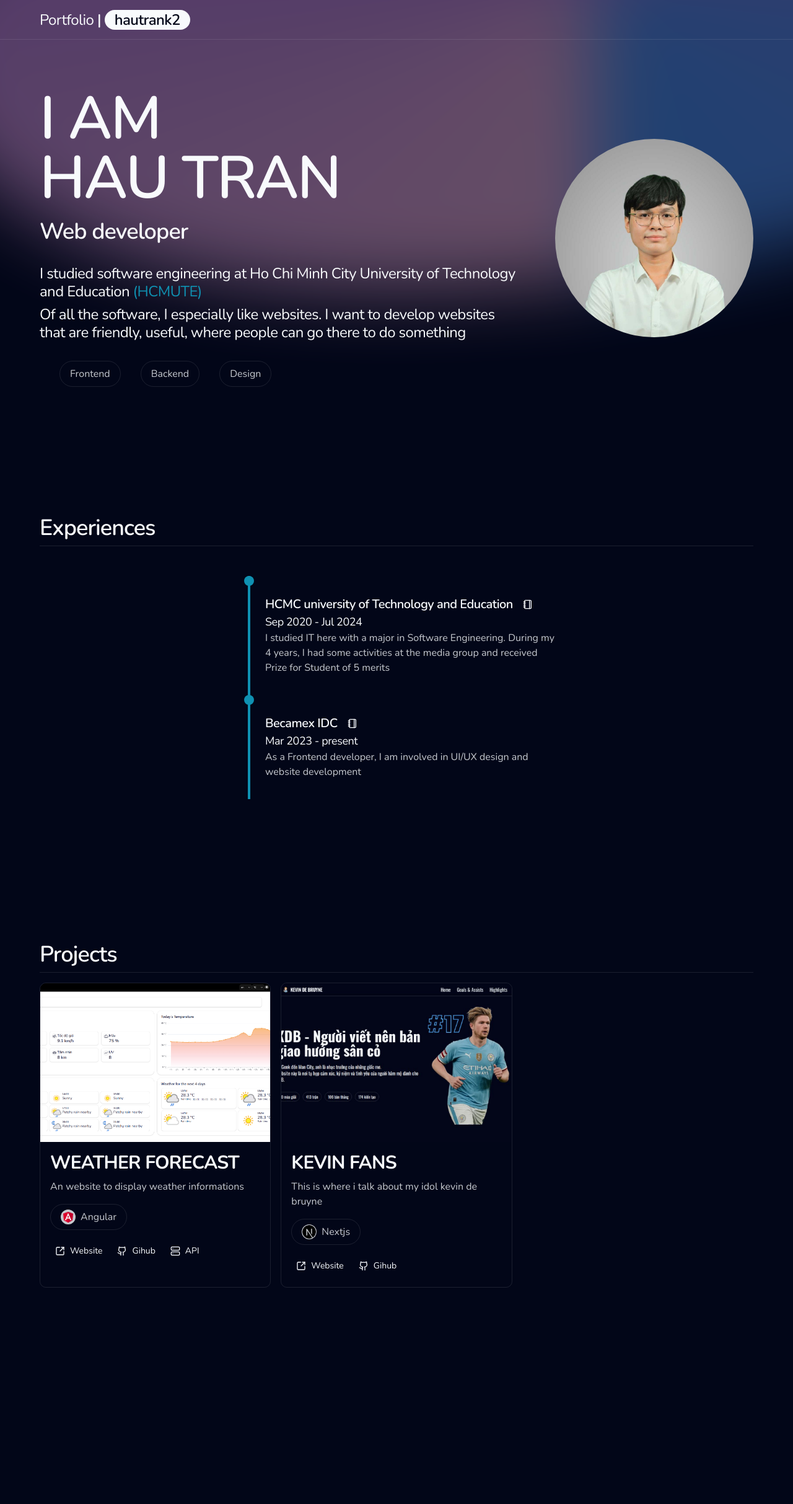
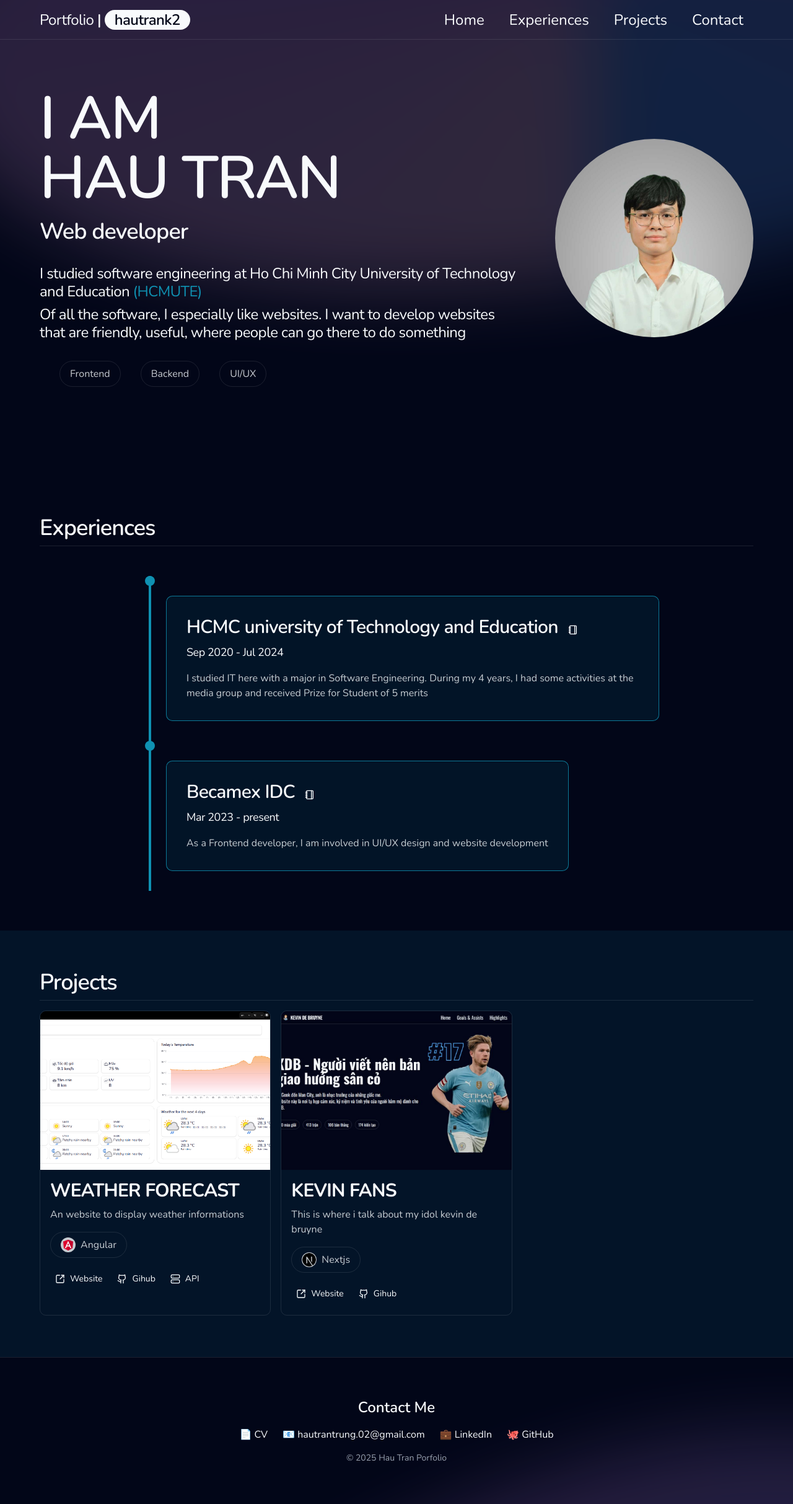
Before and after one commit to hautrank2/portfolio, a Next.js app: page / in a window 1280 px wide. Shown: the whole page at 62% size. Before the commit the page ends 2224 px from the top, so only its background shows below. Built offline with nearby package versions, Linux system fonts and the light colour scheme.

Commit message:
feat(Home): add contact section

```diff
--- a/next.config.ts
+++ b/next.config.ts
@@ -5,7 +5,9 @@ const nextConfig: NextConfig = {
     remotePatterns: [
       {
         protocol: "https",
-        hostname: "vinahost.vn",
+        hostname: "**",
+        port: "",
+        pathname: "**",
       },
     ],
   },
--- /dev/null
+++ b/src/app/components/Contact.tsx
@@ -0,0 +1,56 @@
+import React from "react";
+
+const Contact = () => {
+  return (
+    <div>
+      <div className="max-w-4xl mx-auto px-4 text-center">
+        <h2 className="text-2xl font-semibold mb-4">Contact Me</h2>
+        <ul className="flex justify-center space-x-6 mb-4">
+          <li>
+            <a
+              href="/my-cv.pdf"
+              target="_blank"
+              rel="noopener noreferrer"
+              className="hover:underline"
+            >
+              📄 CV
+            </a>
+          </li>
+          <li>
+            <a
+              href="mailto:hautrantrung.02@gmail.com"
+              className="hover:underline"
+            >
+              📧 hautrantrung.02@gmail.com
+            </a>
+          </li>
+          <li>
+            <a
+              href="https://www.linkedin.com/in/hautrank2/"
+              target="_blank"
+              rel="noopener noreferrer"
+              className="hover:underline"
+            >
+              💼 LinkedIn
+            </a>
+          </li>
+          <li>
+            <a
+              href="https://github.com/hautrank2"
+              target="_blank"
+              rel="noopener noreferrer"
+              className="hover:underline"
+            >
+              🐙 GitHub
+            </a>
+          </li>
+        </ul>
+        <p className="text-sm text-gray-400">
+          © {new Date().getFullYear()} Hau Tran Porfolio
+        </p>
+      </div>
+    </div>
+  );
+};
+
+export default Contact;
--- a/src/app/components/Experiences.tsx
+++ b/src/app/components/Experiences.tsx
@@ -35,14 +35,16 @@ function Experiences({}) {
       des: "I studied IT here with a major in Software Engineering. During my 4 years, I had some activities at the media group and received Prize for Student of 5 merits",
       projects: [
         {
-          title: "Nha Trang",
-          description: "August 2024",
-          imageUrl: "/img/smic-nha_trang.jpg",
+          title: "Prize for Student of 5 merits",
+          description: "January 2024",
+          imageUrl:
+            "https://res.cloudinary.com/dhl9sisnc/image/upload/v1753499927/my-self/university/prize-5.jpg",
         },
         {
-          title: "Receive certificate of merit from the product manager",
-          description: "January 2025",
-          imageUrl: "/img/orion_nnn.jpg",
+          title: "Prize for Student of 5 merits",
+          description: "January 2024",
+          imageUrl:
+            "https://res.cloudinary.com/dhl9sisnc/image/upload/v1753500033/my-self/university/prize-5-seft.jpg",
         },
       ],
     },
@@ -55,18 +57,26 @@ function Experiences({}) {
         {
           title: "Nha Trang",
           description: "August 2024",
-          imageUrl: "/img/smic-nha_trang.jpg",
+          imageUrl:
+            "https://res.cloudinary.com/dhl9sisnc/image/upload/v1753499817/my-self/bcm/smic-nha_trang_sjduem.jpg",
         },
         {
           title: "Receive certificate of merit from the product manager",
           description: "January 2025",
-          imageUrl: "/img/orion_nnn.jpg",
+          imageUrl:
+            "https://res.cloudinary.com/dhl9sisnc/image/upload/v1753499791/my-self/bcm/orion_nnn_hvikt6.jpg",
+        },
+        {
+          title: "Team building",
+          description: "June 2025",
+          imageUrl:
+            "https://res.cloudinary.com/dhl9sisnc/image/upload/v1753500793/my-self/bcm/teambuilding2025_ysqkrn.jpg",
         },
       ],
     },
   ];
   return (
-    <div className="mt-4 ps-12 pt-8 max-w-xl mx-auto">
+    <div className="mt-4 ps-12 pt-8 max-w-4xl mx-auto">
       {data.map((exp, ix) => {
         return (
           <div
@@ -96,13 +106,17 @@ interface Experience {
 
 const Exp = ({ exp }: { exp: Experience }) => {
   return (
-    <div key={exp.company}>
+    <div
+      key={exp.company}
+      className="rounded-lg bg-primary/10 border border-primary/80 p-8"
+    >
       <div className="flex gap-4 items-center">
         <Link target="_blank" href={exp.href}>
-          <Typography variant="h4" className="hover:text-primary">
+          <Typography variant="h2" className="hover:text-primary">
             {exp.company}
           </Typography>
         </Link>
+        {exp.projects.length > 0 && (
           <Dialog>
             <DialogTrigger asChild>
               <Notebook className="hover:cursor-pointer" size={16} />
@@ -142,8 +156,9 @@ const Exp = ({ exp }: { exp: Experience }) => {
               </Carousel>
             </DialogContent>
           </Dialog>
+        )}
       </div>
-      <Typography variant="h5" className="font-normal">
+      <Typography variant="h5" className="font-normal mb-4">
         {exp.duration}
       </Typography>
       <Typography variant="p" className="font-normal">
--- a/src/app/page.tsx
+++ b/src/app/page.tsx
@@ -6,6 +6,7 @@ import SectionHeadline from "./components/SectionHeadline";
 import ProjectSection from "./components/ProjectSection";
 import { cn } from "~/lib/utils";
 import Script from "next/script";
+import Contact from "./components/Contact";
 
 export default function Home() {
   const stacks = [
@@ -16,13 +17,14 @@ export default function Home() {
       title: "Backend",
     },
     {
-      title: "Design",
+      title: "UI/UX",
     },
   ];
 
-  const sectionClassName = "max-w-[80rem] mx-auto min-h-[86vh] p-16 opacity-0";
+  const maxWidth = "max-w-[80rem]";
+  const sectionClassName = `${maxWidth} mx-auto min-h-[86vh] p-16 opacity-0`;
   return (
-    <div className="py-20">
+    <div className="pt-20">
       <Header />
       <section id="banner" className={cn(sectionClassName)}>
         <div className="flex items-center mx-auto">
@@ -86,9 +88,24 @@ export default function Home() {
         <Experiences />
       </section>
 
-      <section id="projects" className={cn(sectionClassName, "mx-auto")}>
-        <SectionHeadline title="Projects" href="projects" />
-        <ProjectSection />
+      <section
+        id="projects"
+        className={cn(sectionClassName, "bg-primary/10 max-w-screen")}
+      >
+        <div className={cn(maxWidth, "mx-auto")}>
+          <SectionHeadline title="Projects" href="projects" />
+          <ProjectSection />
+        </div>
+      </section>
+
+      <section
+        id="contact"
+        className={cn(
+          sectionClassName,
+          "max-w-screen border-t min-h-auto bg-[url(/svg/bg-gr.svg)] bg-no-repeat"
+        )}
+      >
+        <Contact />
       </section>
 
       <Script id="homeScript" strategy="afterInteractive" src="/js/app.js" />
--- a/src/components/layouts/header.tsx
+++ b/src/components/layouts/header.tsx
@@ -3,6 +3,7 @@
 import React, { useEffect, useState } from "react";
 import { Typography } from "../ui/typography";
 import { cn } from "~/lib/utils";
+import Nav from "./nav";
 
 function Header() {
   const headerHeight = 64;
@@ -42,7 +43,9 @@ function Header() {
         </Typography>
       </div>
       <div className="header-search px-16"></div>
-      <div className="header-extra flex items-center gap-4"></div>
+      <div className="header-extra flex items-center gap-4">
+        <Nav />
+      </div>
     </header>
   );
 }
--- /dev/null
+++ b/src/components/layouts/nav.tsx
@@ -0,0 +1,43 @@
+import Link from "next/link";
+import React from "react";
+import { cn } from "~/lib/utils";
+
+function Nav({}) {
+  const navs = [
+    {
+      title: "Home",
+      href: "/",
+    },
+    {
+      title: "Experiences",
+      href: "#experiences",
+    },
+    {
+      title: "Projects",
+      href: "#projects",
+    },
+    {
+      title: "Contact",
+      href: "#contact",
+    },
+  ];
+  const classLink = "hover:bg-primary/10 active:bg-primary/10";
+
+  return (
+    <div className="header-extra">
+      <div className="items-center hidden md:flex gap-2">
+        {navs.map((nav) => (
+          <Link
+            key={nav.href}
+            href={nav.href}
+            className={cn("px-4 py-2", classLink)}
+          >
+            <h4 className="text-2xl">{nav.title}</h4>
+          </Link>
+        ))}
+      </div>
+    </div>
+  );
+}
+
+export default Nav;
```
Also changed, not shown: public/svg/bg-gr.svg. Lines whose indentation alone changed are shown as unchanged.
